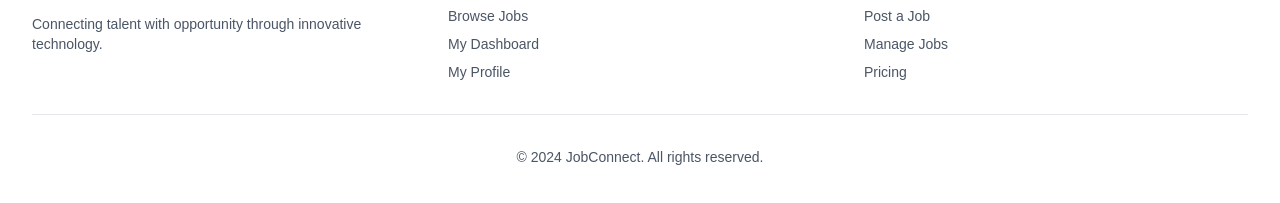
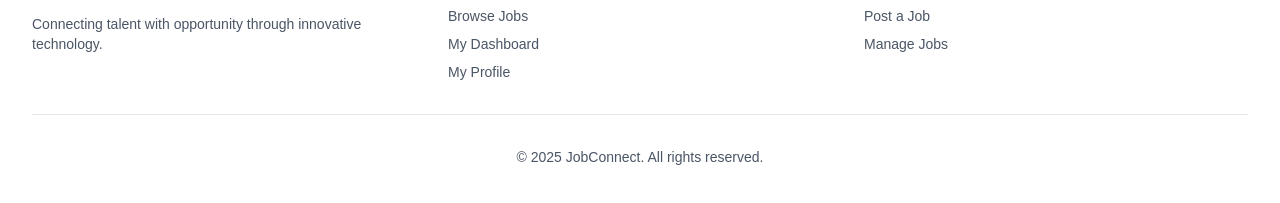
Before and after one commit to handyjo94/jobconnect, a Next.js app: page / in a window 1280 px wide. Shown: the part 2758-2961 px from the top of the page. Built offline with nearby package versions, Linux system fonts and the light colour scheme; no server answers.

Commit message:
remove pricing from footer

```diff
--- a/src/app/page.tsx
+++ b/src/app/page.tsx
@@ -353,13 +353,12 @@ export default async function Home() {
               <ul className="space-y-2 text-sm text-gray-600 dark:text-gray-400">
                 <li><Link href="/jobs/new" className="hover:text-blue-600">Post a Job</Link></li>
                 <li><Link href="/dashboard" className="hover:text-blue-600">Manage Jobs</Link></li>
-                <li><Link href="/pricing" className="hover:text-blue-600">Pricing</Link></li>
               </ul>
             </div>
           </div>
 
           <div className="border-t border-gray-200 dark:border-gray-700 pt-8 text-center text-sm text-gray-600 dark:text-gray-400">
-            <p>&copy; 2024 JobConnect. All rights reserved.</p>
+            <p>&copy; 2025 JobConnect. All rights reserved.</p>
           </div>
         </div>
       </footer>
```
